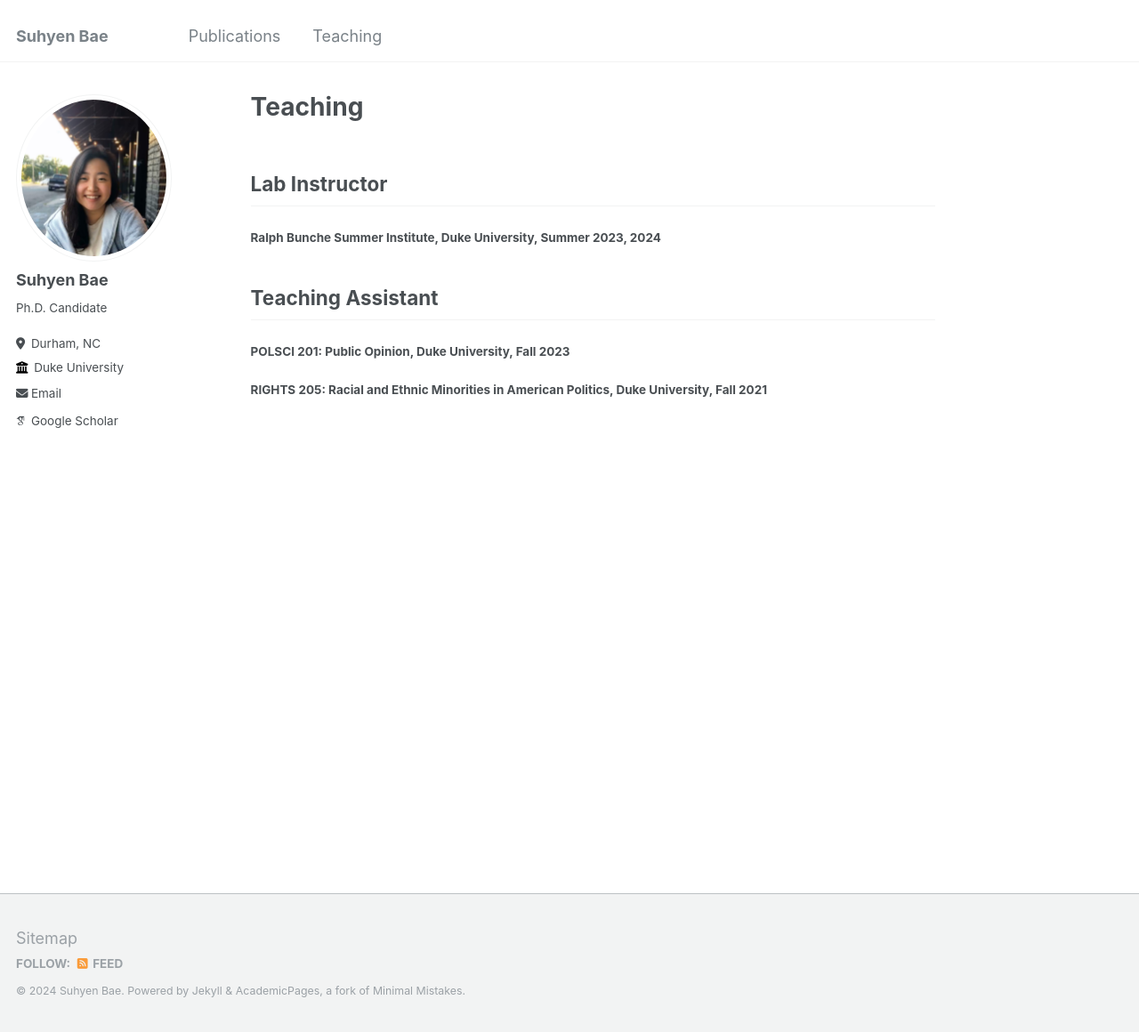
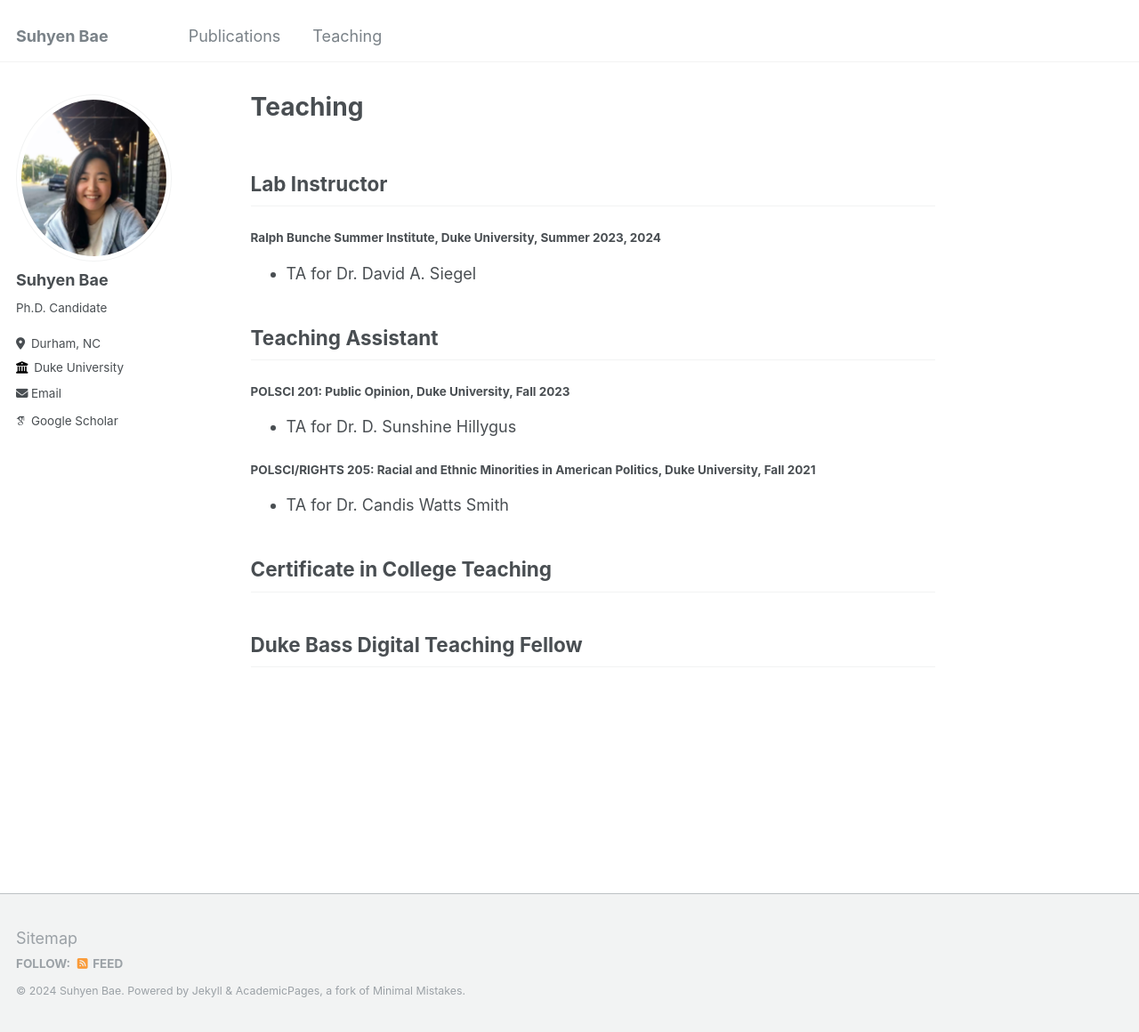
Before and after one commit to suhyenbae/suhyenbae.github.io, a Jekyll site: the page built from _pages/teaching.md, in a window 1280 px wide and 1160 px high. Shown: the whole window at 89% size. Built offline with Jekyll 4.4.1, drawn with Linux system fonts in a browser that asks for light colours; some web fonts are replaced.

Commit message:
Update teaching.md

```diff
--- a/_pages/teaching.md
+++ b/_pages/teaching.md
@@ -6,9 +6,16 @@ author_profile: true
 
 ## Lab Instructor
 #### Ralph Bunche Summer Institute, Duke University, Summer 2023, 2024
++ TA for Dr. David A. Siegel
 
 ## Teaching Assistant
 
 #### POLSCI 201: Public Opinion, Duke University, Fall 2023
++ TA for Dr. D. Sunshine Hillygus
 
-#### RIGHTS 205: Racial and Ethnic Minorities in American Politics, Duke University, Fall 2021
+#### POLSCI/RIGHTS 205: Racial and Ethnic Minorities in American Politics, Duke University, Fall 2021
++ TA for Dr. Candis Watts Smith
+
+## Certificate in College Teaching
+
+## Duke Bass Digital Teaching Fellow
```
